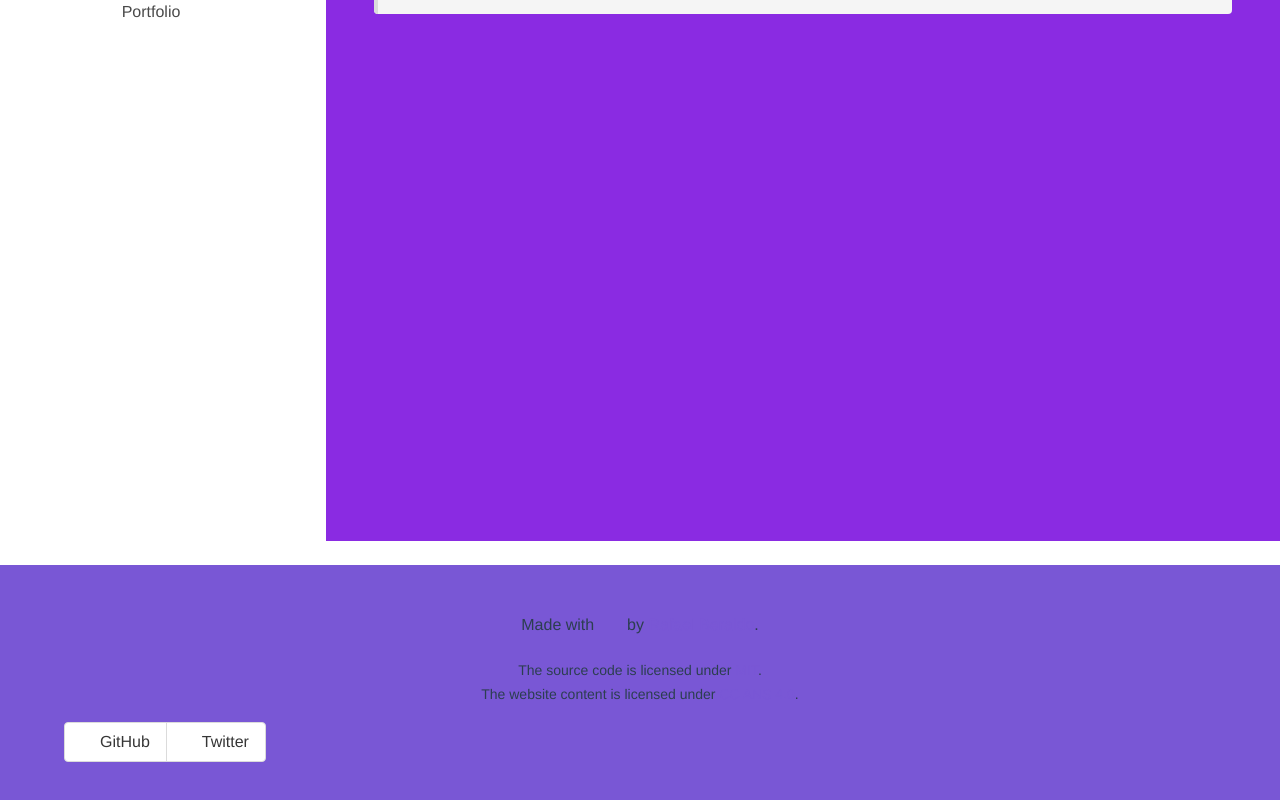
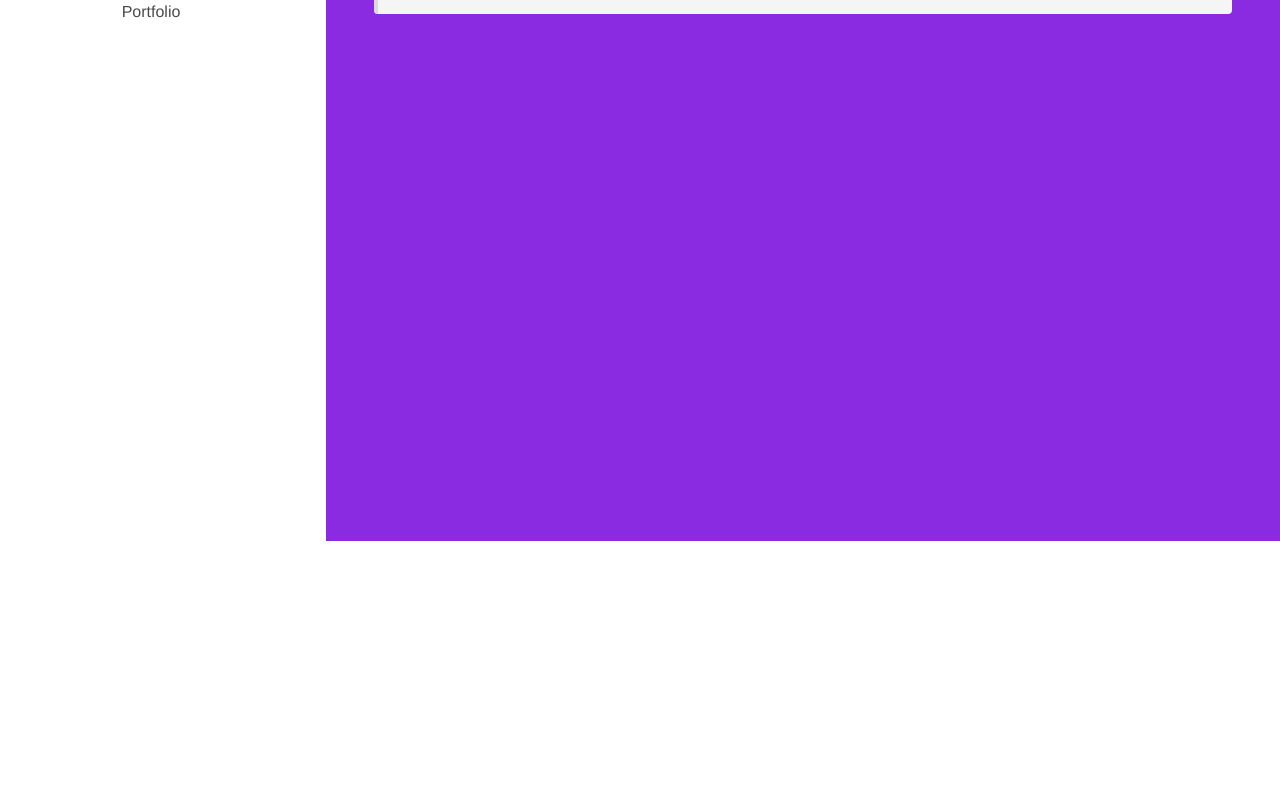
Before and after one commit to brandaoplaster/brandaoplaster.github.io, a Vue app: page / in a window 1280 px wide. Shown: the part 480-1280 px from the top of the page. After the commit the page ends 1033 px from the top, so only its background shows below. Built offline with nearby package versions, Linux system fonts and the light colour scheme.

Commit message:
Removing footer component

```diff
--- a/src/App.vue
+++ b/src/App.vue
@@ -2,7 +2,7 @@
   <div id="app">
     <core-navbar></core-navbar>
     <core-view></core-view>
-    <core-footer></core-footer>
+    <!-- <core-footer></core-footer> -->
   </div>
 </template>
 
@@ -13,7 +13,7 @@ export default {
   components: {
     CoreNavbar: () => import('@/components/core/navbar'),
     CoreView: () => import('@/components/core/view'),
-    CoreFooter: () => import('@/components/core/footer'),
+    // CoreFooter: () => import('@/components/core/footer'),
   }
 }
 </script>
```
